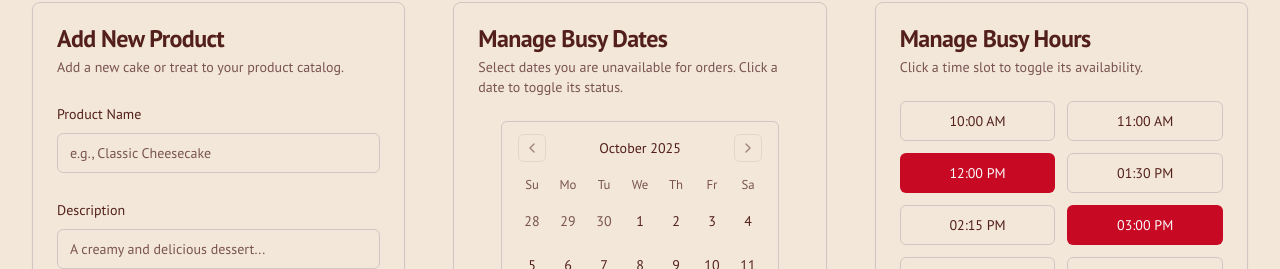
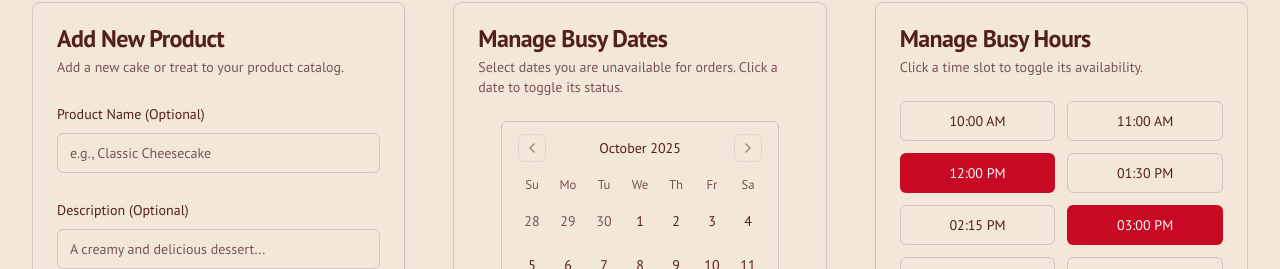
Before and after one commit to iampelaiahn/studio, a Next.js app: page /admin in a window 1280 px wide. Shown: the part 238-507 px from the top of the page. Built offline with nearby package versions, Linux system fonts and the light colour scheme; no server answers.

Commit message:
in the admin panel the Product Name e.g., Classic Cheesecake Description

```diff
--- a/src/app/admin/page.tsx
+++ b/src/app/admin/page.tsx
@@ -38,10 +38,8 @@ import { Separator } from '@/components/ui/separator';
 import { Skeleton } from '@/components/ui/skeleton';
 
 const productSchema = z.object({
-  name: z.string().min(2, 'Product name must be at least 2 characters.'),
-  description: z
-    .string()
-    .min(10, 'Description must be at least 10 characters.'),
+  name: z.string().optional(),
+  description: z.string().optional(),
   category: z.string().min(2, 'Category is required.'),
   imageUrl: z.string().url('Please upload or enter a valid image URL.'),
   imageFile: z.any().optional(),
@@ -90,6 +88,8 @@ export default function AdminPage() {
     const newProduct: ProductWithImage = {
         ...values,
         id: `prod-${Date.now()}`,
+        name: values.name || '',
+        description: values.description || ''
     };
 
     // We don't want to store the file object in localStorage
@@ -106,7 +106,7 @@ export default function AdminPage() {
 
     toast({
       title: 'Product Added!',
-      description: `${values.name} has been added to the catalog.`,
+      description: `${values.name || 'A new product'} has been added to the catalog.`,
     });
     form.reset();
   };
@@ -194,7 +194,7 @@ export default function AdminPage() {
                     name="name"
                     render={({ field }) => (
                       <FormItem>
-                        <FormLabel>Product Name</FormLabel>
+                        <FormLabel>Product Name (Optional)</FormLabel>
                         <FormControl>
                           <Input placeholder="e.g., Classic Cheesecake" {...field} />
                         </FormControl>
@@ -207,7 +207,7 @@ export default function AdminPage() {
                     name="description"
                     render={({ field }) => (
                       <FormItem>
-                        <FormLabel>Description</FormLabel>
+                        <FormLabel>Description (Optional)</FormLabel>
                         <FormControl>
                           <Input placeholder="A creamy and delicious dessert..." {...field} />
                         </FormControl>
```
